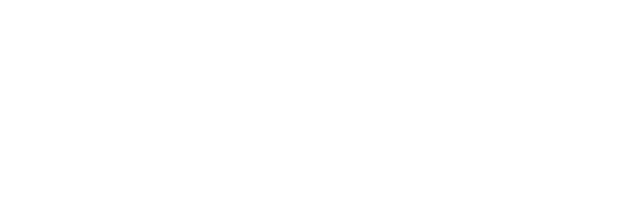
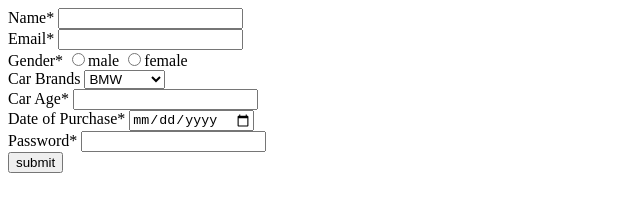
Before and after one commit to acciojob/signup-form-car-Manojadithya123, a website: page main.html in a window 1280 px wide. Shown: the whole page, without its empty margins (0-640 px from the left). Drawn offline with Linux system fonts and the light colour scheme.

Commit message:
created a submission

```diff
--- a/main.html
+++ b/main.html
@@ -10,6 +10,43 @@
 	<!-- the entire body must be written by student -->
     <script type="text/javascript" src="./script.js">
 </script>
+<form method="post">
+		<div>
+			<label for="name">Name*</label>
+			<input type="text" id="name" required>
+		</div>
+		<div>
+			<label for="email">Email*</label>
+			<input type="email" id="email" required>
+		</div>
+		<div>
+			<label for="gender">Gender*</label>
+			<input type="radio"name="gender" id="gender" required>male
+			<input type="radio"name="gender" id="gender" required>female
+		</div>
+		<div>
+			<label for="cars">Car Brands</label>
+			<select id="cars">
+				<option>BMW</option>
+				<option>Audi</option>
+				<option>Mercedez</option>
+			</select>
+		</div>
+		<div>
+			<label for="carage">Car Age*</label>
+			<input type="number" id="carage" required>
+		</div>
+		<div>
+			<label for="dop">Date of Purchase*</label>
+			<input type="date" id="dop" required>
+		</div>
+		<div>
+			<label for="password">Password*</label>
+			<input type="password" id="password" required>
+		</div>
+		<button type="submit">submit</button>
+
+	</form>
 
 </body>
 
```
